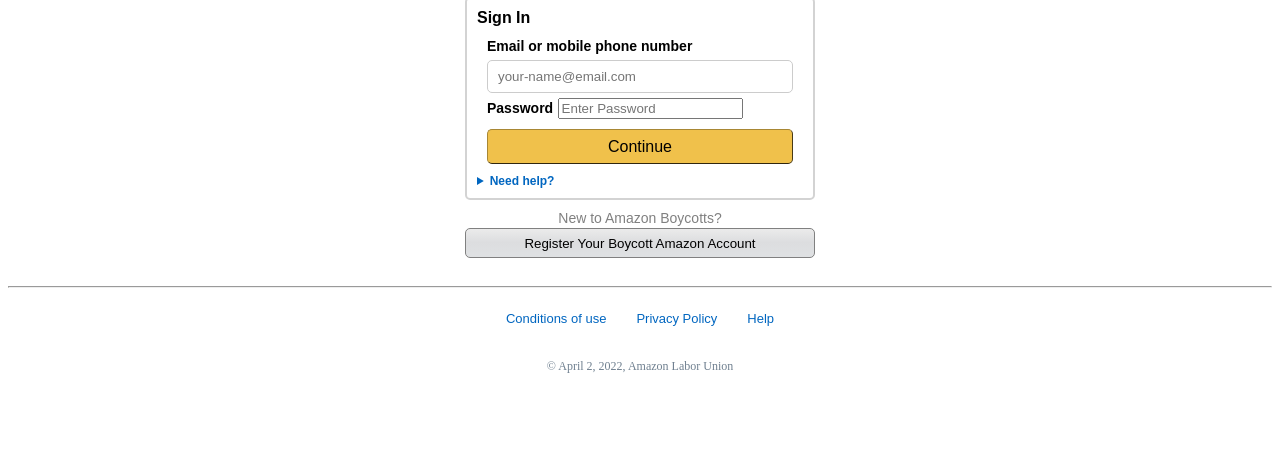
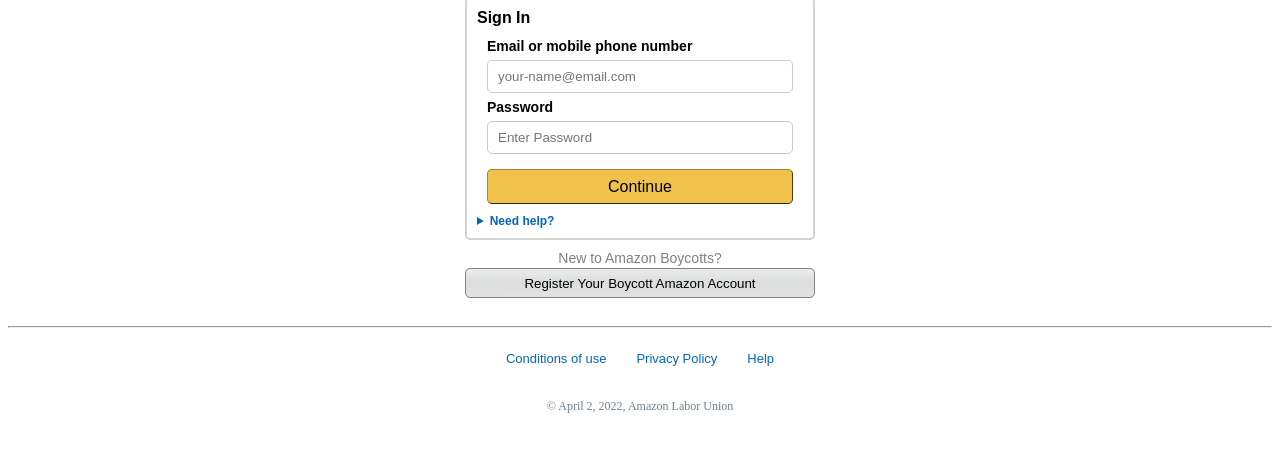
Before and after one commit to siobhankb/amazon-sign-in-mockup, a plain HTML site: page index.html in a window 1280 px wide. Shown: the part 85-536 px from the top of the page. Drawn offline with Linux system fonts and the light colour scheme.

Commit message:
Update main.css

```diff
--- a/css/main.css
+++ b/css/main.css
@@ -13,7 +13,7 @@ label[for=uname], label[for=pword] {
   font-weight: bold;
 }
 
-input[type=text], select {
+input[type=text], input[type=password], select {
   width: 100%;
   padding: 8px 10px;
   margin: 5px 0;
@@ -23,7 +23,7 @@ input[type=text], select {
   box-sizing: border-box;
 }
 
-input[type=text]:focus {
+input[type=text]:focus, input[type=password]:focus{
   outline: none;
     border:1px solid orangered;
     box-shadow: 0px 0px 5px 3px orange;
```
